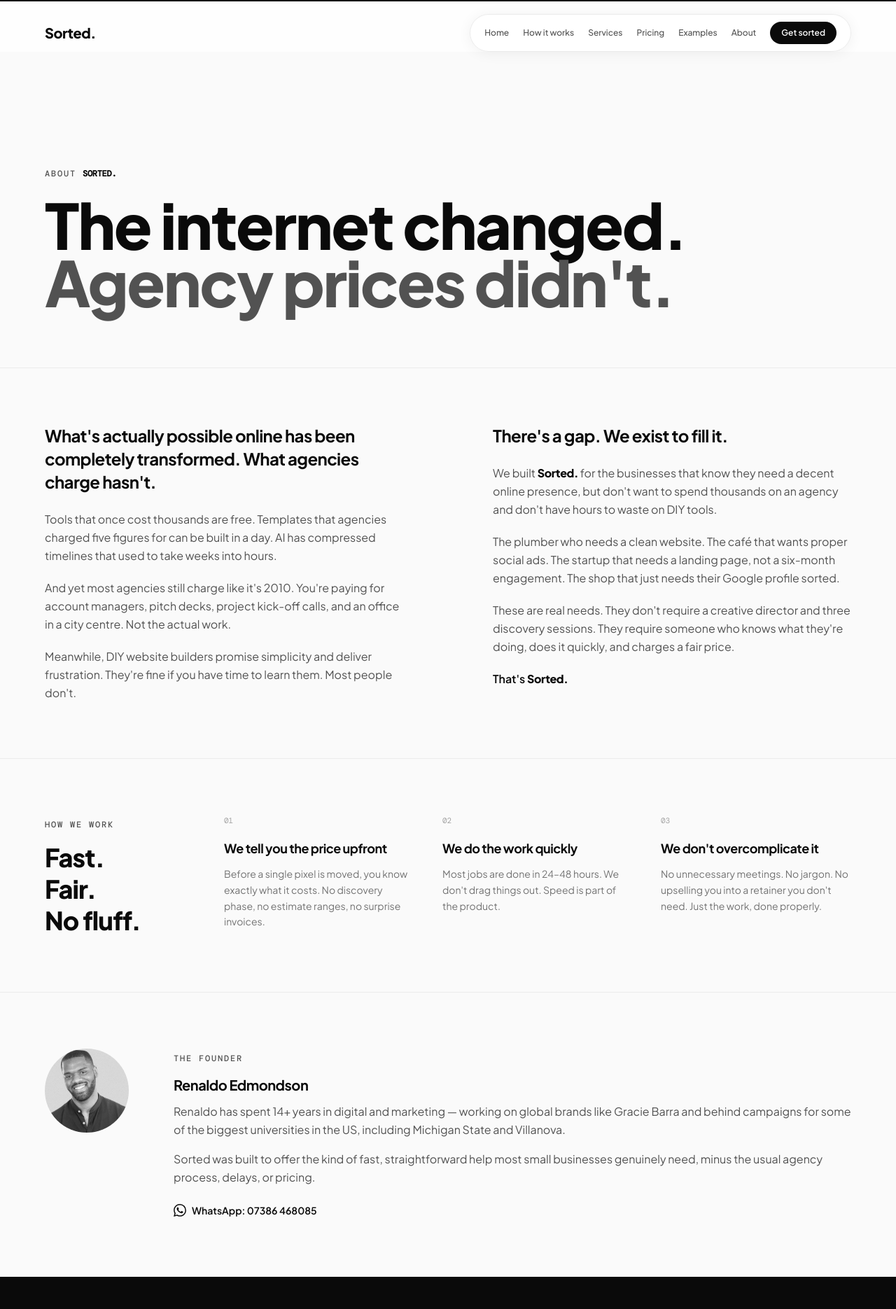
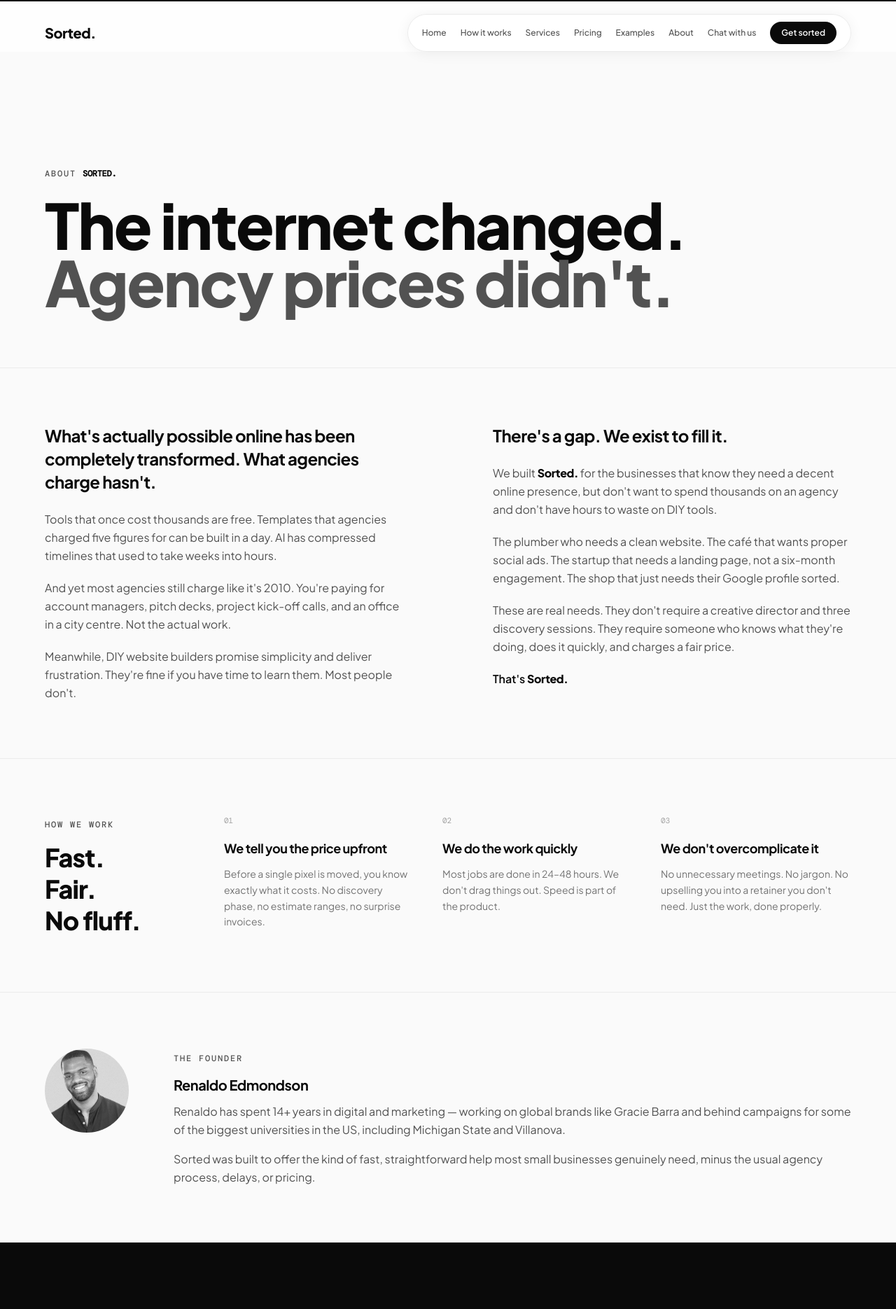
Before and after one commit to rennyreign/sorted, a Next.js app: page /about in a window 1280 px wide. Shown: the top 1870 px of the page at 70% size. Built offline with nearby package versions, Linux system fonts and the light colour scheme.

Commit message:
feat: move chat link to nav, remove whatsapp number from about page

```diff
--- a/app/about/page.tsx
+++ b/app/about/page.tsx
@@ -127,17 +127,6 @@ export default function AboutPage() {
                 <p>Renaldo has spent 14+ years in digital and marketing — working on global brands like Gracie Barra and behind campaigns for some of the biggest universities in the US, including Michigan State and Villanova.</p>
                 <p>Sorted was built to offer the kind of fast, straightforward help most small businesses genuinely need, minus the usual agency process, delays, or pricing.</p>
               </div>
-              <a
-                href="https://wa.me/447386468085"
-                target="_blank"
-                rel="noopener noreferrer"
-                className="inline-flex items-center gap-2 mt-6 text-sm font-semibold text-[#0A0A0A] hover:text-[#525252] transition-colors"
-              >
-                <svg xmlns="http://www.w3.org/2000/svg" width="18" height="18" viewBox="0 0 24 24" fill="currentColor">
-                  <path d="M17.472 14.382c-.297-.149-1.758-.867-2.03-.967-.273-.099-.471-.148-.67.15-.197.297-.767.966-.94 1.164-.173.199-.347.223-.644.075-.297-.15-1.255-.463-2.39-1.475-.883-.788-1.48-1.761-1.653-2.059-.173-.297-.018-.458.13-.606.134-.133.298-.347.446-.52.149-.174.198-.298.298-.497.099-.198.05-.371-.025-.52-.075-.149-.669-1.612-.916-2.207-.242-.579-.487-.5-.669-.51-.173-.008-.371-.01-.57-.01-.198 0-.52.074-.792.372-.272.297-1.04 1.016-1.04 2.479 0 1.462 1.065 2.875 1.213 3.074.149.198 2.096 3.2 5.077 4.487.709.306 1.262.489 1.694.625.712.227 1.36.195 1.871.118.571-.085 1.758-.719 2.006-1.413.248-.694.248-1.289.173-1.413-.074-.124-.272-.198-.57-.347m-5.421 7.403h-.004a9.87 9.87 0 01-5.031-1.378l-.361-.214-3.741.982.998-3.648-.235-.374a9.86 9.86 0 01-1.51-5.26c.001-5.45 4.436-9.884 9.888-9.884 2.64 0 5.122 1.03 6.988 2.898a9.825 9.825 0 012.893 6.994c-.003 5.45-4.437 9.884-9.885 9.884m8.413-18.297A11.815 11.815 0 0012.05 0C5.495 0 .16 5.335.157 11.892c0 2.096.547 4.142 1.588 5.945L.057 24l6.305-1.654a11.882 11.882 0 005.683 1.448h.005c6.554 0 11.89-5.335 11.893-11.893a11.821 11.821 0 00-3.48-8.413z"/>
-                </svg>
-                WhatsApp: 07386 468085
-              </a>
             </div>
           </div>
         </section>
--- a/components/Nav.tsx
+++ b/components/Nav.tsx
@@ -44,6 +44,9 @@ export default function Nav() {
               )
             )}
           </div>
+          <a href="https://wa.me/447386468085" target="_blank" rel="noopener noreferrer" className="text-xs font-medium text-[#525252] hover:text-[#0A0A0A] transition-colors duration-200">
+            Chat with us
+          </a>
           <a href="/#get-started" className="text-xs font-semibold text-[#FAFAFA] bg-[#0A0A0A] rounded-full px-4 py-2 hover:bg-[#2a2a2a] transition-colors duration-200">
             Get sorted
           </a>
@@ -89,9 +92,18 @@ export default function Nav() {
             ))}
           </nav>
           <a
+            href="https://wa.me/447386468085"
+            target="_blank"
+            rel="noopener noreferrer"
+            onClick={() => setOpen(false)}
+            className="mt-8 block w-full text-center font-semibold text-sm text-[#0A0A0A] bg-transparent border border-black/20 rounded-full py-4 hover:bg-black/5 transition-colors duration-200"
+          >
+            Chat with us
+          </a>
+          <a
             href="/#get-started"
             onClick={() => setOpen(false)}
-            className="mt-8 block w-full text-center font-semibold text-sm text-white bg-[#0A0A0A] rounded-full py-4 hover:bg-[#2a2a2a] transition-colors duration-200"
+            className="mt-3 block w-full text-center font-semibold text-sm text-white bg-[#0A0A0A] rounded-full py-4 hover:bg-[#2a2a2a] transition-colors duration-200"
           >
             Get sorted
           </a>
```
